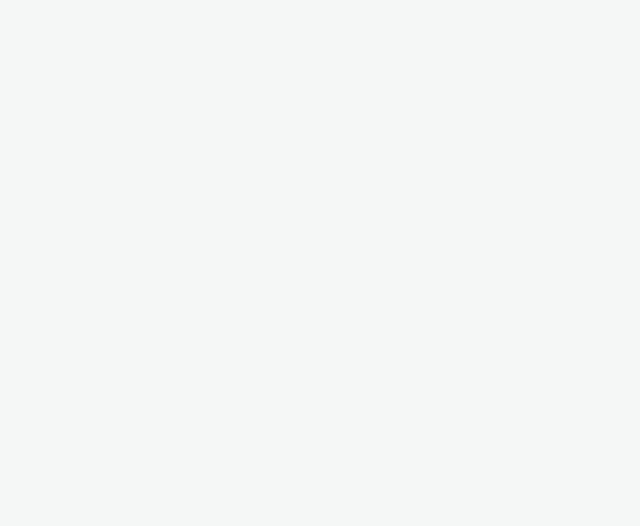
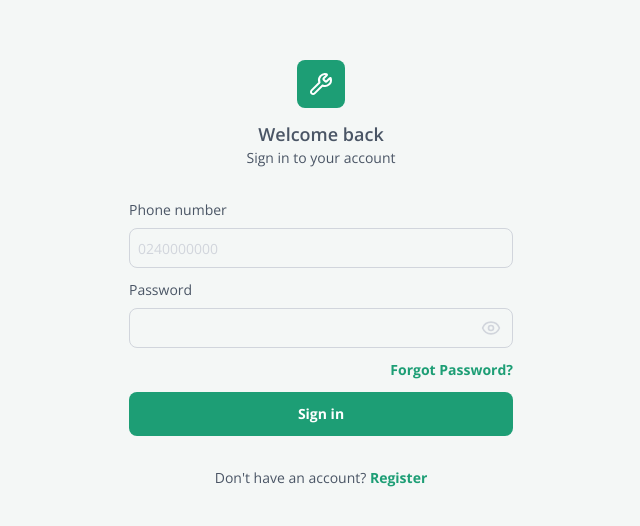
Before and after one commit to Selltown/selltown-frontend, a React (Vite) app: page /login in a window 1280 px wide. Before the commit this address had no page. Shown: the part 126-652 px from the top of the page, without its empty margins (319-959 px from the left). Built offline with nearby package versions, Linux system fonts and the light colour scheme; a web font is replaced by a local one.

Commit message:
implemented the login feature

```diff
--- a/src/App.jsx
+++ b/src/App.jsx
@@ -3,6 +3,7 @@ import { AuthProvider } from "./Features/Auth/context/AuthContext";
 import { Toaster } from "react-hot-toast";
 import AuthFlow from "./Features/Auth/pages/authFlow";
 import OtpVerificationPage from "./Features/Auth/pages/otpVerificationPage";
+import LoginPage from "./Features/Auth/pages/loginPage";
 
 function App() {
 
@@ -14,6 +15,7 @@ function App() {
           <Route path="/" element={<Navigate to="/register" replace/>}/>
           <Route path="register" element={<AuthFlow />} />
           <Route path="verify-otp" element={<OtpVerificationPage />} />
+          <Route path="login" element={<LoginPage />} />
         </Routes>
       </AuthProvider>
     </BrowserRouter>
--- a/src/Features/Auth/context/AuthContext.jsx
+++ b/src/Features/Auth/context/AuthContext.jsx
@@ -1,6 +1,6 @@
 import { createContext, useContext, useEffect, useState } from "react"
 // import { login as loginRequest, register as registerRequest, verifyOTP as verifyOTPRequest, logout as logoutRequest } from "../services/authService";
-import { register as registerRequest, verifyOTP as verifyOTPRequest } from "../services/authService";
+import { login as loginRequest, register as registerRequest, verifyOTP as verifyOTPRequest } from "../services/authService";
 
 
 const AuthContext = createContext(null);
@@ -23,15 +23,15 @@ export function AuthProvider({children}) {
     }, []);
 
 
-    // const login = async (credentials) => {
-    //     const { access, refresh, user: loggedInUser } = await loginRequest(credentials);
+    const login = async (credentials) => {
+        const { access, refresh, user: loggedInUser } = await loginRequest(credentials);
 
-    //     localStorage.setItem('access_token', access)
-    //     localStorage.setItem('refresh_token', refresh)
-    //     localStorage.setItem('user', JSON.stringify(loggedInUser));
-    //     setUser(loggedInUser);
-    //     return loggedInUser;
-    // }
+        localStorage.setItem('access_token', access)
+        localStorage.setItem('refresh_token', refresh)
+        localStorage.setItem('user', JSON.stringify(loggedInUser));
+        setUser(loggedInUser);
+        return loggedInUser;
+    }
 
     const register = async (formData) => {
         const response = await registerRequest(formData);
@@ -69,7 +69,7 @@ export function AuthProvider({children}) {
         user,
         isAuthenticated: !!user,
         loading,
-        // login,
+        login,
         register,
         verifyOTP,
         // logout,
--- a/src/Features/Auth/pages/authFlow.jsx
+++ b/src/Features/Auth/pages/authFlow.jsx
@@ -1,7 +1,6 @@
 import { useState } from "react"
 import RegisterPage from "./registerPage"
 import ArtisanDetailsPage from "./artisanDetailsPage";
-// import LoginPage from "./loginPage";
 import { useNavigate } from "react-router";
 import { useAuth } from "../context/AuthContext";
 import { formatPhone } from "../utils/utils";
@@ -51,7 +50,6 @@ export default function AuthFlow() {
         }
 
         try {
-            console.log("Final Data", finalData);
             const response = await register(finalData);
             toast.success(response.detail || 'Otp has been sent to your phone')
             navigate("/verify-otp", {
@@ -87,9 +85,6 @@ export default function AuthFlow() {
                 error={error}
                 />
             )}
-        {/* {step === 3 && (
-            <LoginPage />
-        )}  */}
         </>
     )
 }
--- /dev/null
+++ b/src/Features/Auth/pages/loginPage.jsx
@@ -0,0 +1,108 @@
+import { Wrench, Eye, EyeOff } from "lucide-react"
+import { useForm } from "react-hook-form"
+import { zodResolver } from "@hookform/resolvers/zod"
+import { Link, useNavigate } from "react-router"
+import { useState } from "react"
+import { loginSchema } from "../schemas/authSchemas"
+import { formatPhone } from "../utils/utils"
+import { useAuth } from "../context/AuthContext"
+import { getFriendlyErrorMessage } from "../../../utils/getFriendlyErrorMessage"
+
+export default function LoginPage() {
+    const [showPassword, setShowPassword] = useState(false);
+    const [error, setError] = useState(false);
+    const { login } = useAuth();
+    const navigate = useNavigate();
+
+    const {register, handleSubmit, formState:{errors, isSubmitting} } = useForm({
+        resolver: zodResolver(loginSchema)
+    })
+
+    async function onSubmit(data){
+        const finalData = {
+            ...data,
+            phone_number: formatPhone(data.phone_number)
+        }
+
+        try {
+            await login({phone_number: finalData.phone_number, password: finalData.password})
+            // navigate("/home");
+            console.log("Login Successful, Navigating to home...")
+        } catch (error) {
+            setError(getFriendlyErrorMessage(error));
+        }
+    }
+
+    return(
+        <div className="min-h-screen flex items-center justify-center px-8 py-12">
+            <div className="w-full max-w-sm space-y-8 text-sm">
+
+                {/* logo */}
+                <div className="text-center">
+                    <div className="inline-flex items-center justify-center bg-[#1d9e75] w-12 h-12 rounded-lg mb-3">
+                        <Wrench className="text-white" />
+                    </div>
+                    <h1 className="font-semibold text-lg">Welcome back</h1>
+                    <p>Sign in to your account</p>
+                </div>
+
+                {/* Form */}
+                <form onSubmit={handleSubmit(onSubmit)} noValidate className="space-y-3">
+                    {error && <p className='text-sm text-red-500 mb-2'>{error}</p>}
+                    <div className="flex flex-col space-y-2">
+                        <label className="text-gray-600">Phone number</label>
+                        <input
+                        type="tel"
+                        className="border border-gray-300 p-2 rounded-lg placeholder-gray-300 h-10 transition focus:outline-none focus:ring-2 focus:border-primary focus:ring-primary/20"
+                        placeholder="0240000000"
+                        maxLength={10}
+                        {...register("phone_number")}
+                        />
+                        {errors.phone_number && <p className="text-red-500 text-sm">{errors.phone_number.message}</p>}
+                    </div>
+
+                    <div className="flex flex-col space-y-2">
+                        <label>
+                            Password
+                        </label>
+                        <div className="relative">
+                            <input
+                            type={showPassword ? "text" : "password"}
+                            className="border border-gray-300 h-10 transition focus:outline-none focus:ring-2 focus:ring-primary/20 focus:border-primary p-2 rounded-lg w-full"
+                            {...register("password")}
+                            />
+                            <button
+                            type="button"
+                            onClick={() => setShowPassword((v) => (!v))}
+                            className="absolute right-3 top-1/2- translate-y-1/2 text-gray-300"
+                            >
+                                {showPassword ? <EyeOff size={20} /> : <Eye size={20}/>}
+                            </button>
+                        </div>
+                        {errors.password && <p className="text-red-500 text-sm">{errors.password.message}</p>}
+                    </div>
+
+                    <div className="flex justify-end">
+                        <Link to="/forgotpassword" className="text-[#1d9e75] font-bold">
+                            Forgot Password?
+                        </Link>
+                    </div>
+
+
+                    <button
+                    type="submit"
+                    disabled={isSubmitting}
+                    className="bg-[#1d9e75] text-white w-full h-11 rounded-lg font-bold transition disabled-opacity-60 disabled:bg-gray-200"
+                    >
+                       {isSubmitting ? "Signing In...": "Sign in"}
+                    </button>
+                </form>
+
+                <p className="text-center">
+                    Don't have an account?
+                    <Link to="/register" className="text-[#1d9e75] font-bold"> Register</Link>
+                </p>
+            </div>
+        </div>
+    )
+}
--- a/src/Features/Auth/schemas/authSchemas.js
+++ b/src/Features/Auth/schemas/authSchemas.js
@@ -54,20 +54,20 @@ export const artisanDetailsSchema = z.object({
   } )
 })
 
-// export const loginSchema = z.object({
-//     phone_number: z
-//     .string()
-//     .trim()
-//     .min(1, "Phone number is required")
-//     .regex(
-//       /^(?:024|054|053|055|059|023|020|050|026|056|027|057)\d{7}$/,
-//       "Enter a valid Ghanaian number"
-//     ),
+export const loginSchema = z.object({
+    phone_number: z
+    .string()
+    .trim()
+    .min(1, "Phone number is required")
+    .regex(
+      /^(?:024|054|053|055|059|023|020|050|026|056|027|057)\d{7}$/,
+      "Enter a valid Ghanaian number"
+    ),
 
-//       password: z
-//       .string()
-//       .min(1, "Password is required")
-// })
+      password: z
+      .string()
+      .min(1, "Password is required")
+})
 
 // export const forgotPasswordSchema = z.object({
 //     phone_number: z.
--- a/src/Features/Auth/services/authService.js
+++ b/src/Features/Auth/services/authService.js
@@ -6,10 +6,10 @@ export const register = async (userData) => {
         return data;
 };
 
-// export const login = async (userData) => {
-//     const data = await api.post('/users/login/', userData)
-//     return data;
-// };
+export const login = async (userData) => {
+    const data = await api.post('/users/login/', userData)
+    return data;
+};
 
 export const verifyOTP = async (userData) => {
     const data = await api.post('/users/verify-otp/', userData);
```
Lines whose indentation alone changed are shown as unchanged.
